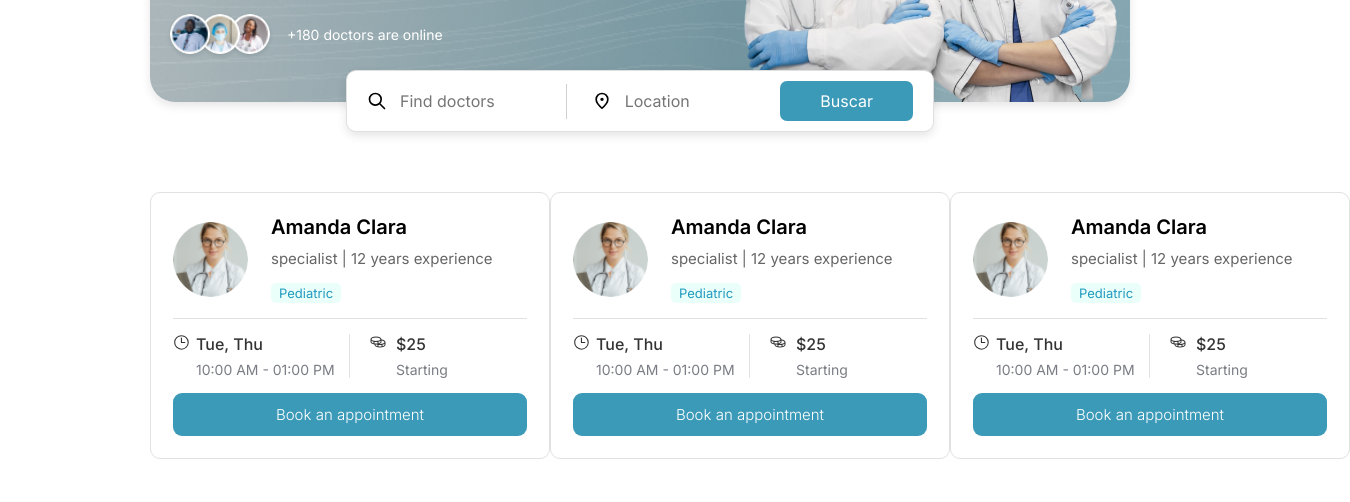
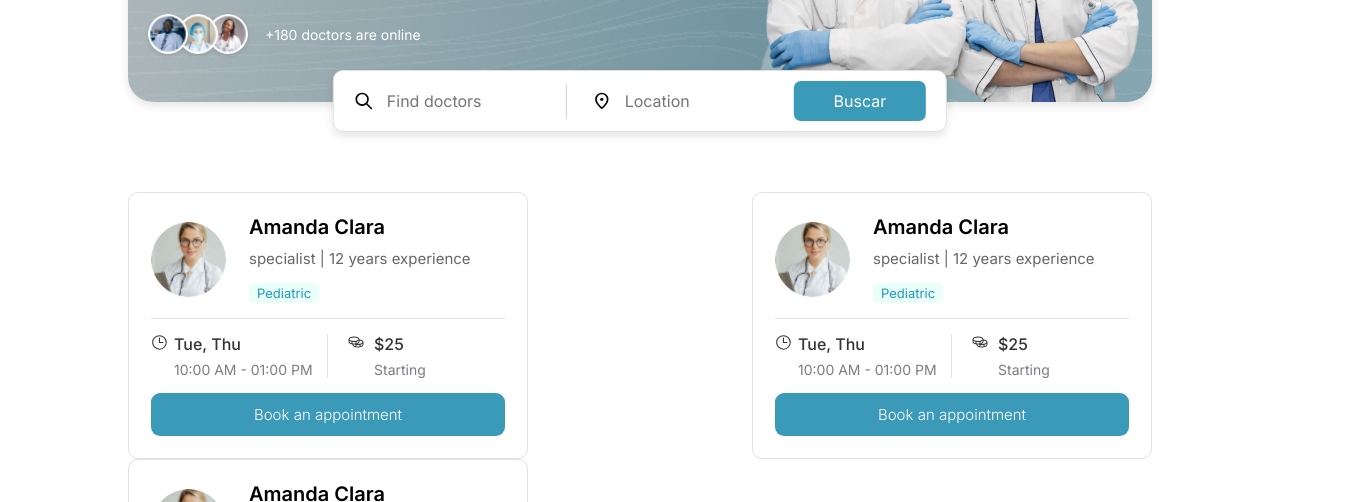
Before and after one commit to deperdomo/hospital-app, an Angular app: page /login in a window 1280 px wide. Shown: the part 1078-1580 px from the top of the page, 1350 px wide, since content can reach past the window. Built offline with nearby package versions, Linux system fonts and the light colour scheme.

Commit message:
areglando a imagen de los doctores del login

```diff
--- a/src/app/app.component.css
+++ b/src/app/app.component.css
@@ -5,9 +5,10 @@
     font-family: 'Inter', sans-serif;
 }
 .contenido {
-    padding:0 150px ;
+    padding:0 10% ;
 }
 .cont-info-doctors {
     display: flex;
+    flex-wrap: wrap;
     justify-content: space-between;
 }
--- a/src/app/login/login.component.css
+++ b/src/app/login/login.component.css
@@ -3,6 +3,7 @@ body {
   justify-content: center;
   height: 100vh;
   overflow: hidden;
+  max-height: 100vh;
 }
 
 .container {
@@ -206,7 +207,7 @@ body {
   .doctores img {
     width: 105%;
     /* clip-path: inset(0 0 163px 0); */
-    clip-path: inset(0 0 20% 0);
+    /* clip-path: inset(0 0 20% 0); */
   }
 }
 
```
